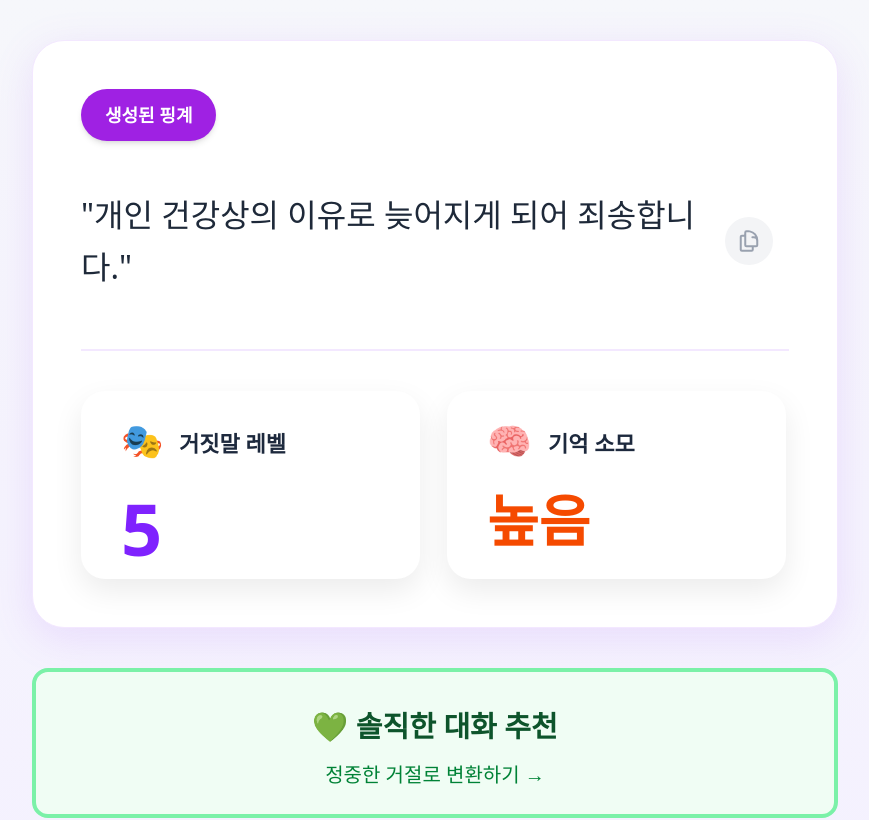
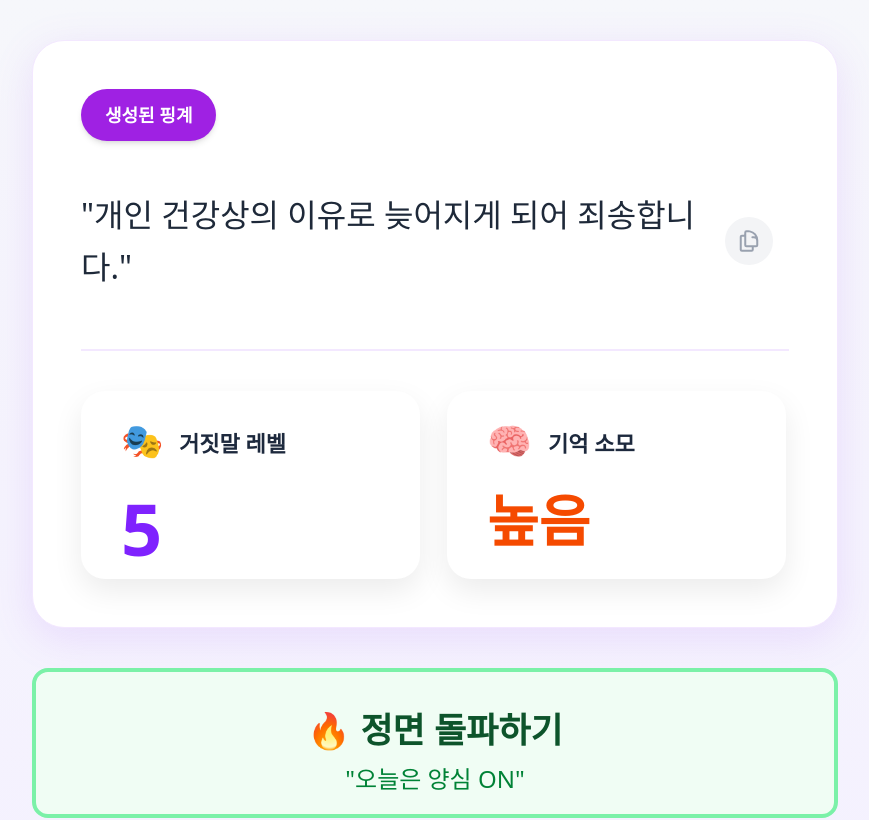
Before and after one commit to Bluedragon3rd/Frontend, a React (Vite) app in the folder makingLie/: page /result in a window 1280 px wide. Shown: the top 820 px of the page, without its empty margins (205-1074 px from the left). Built offline with nearby package versions, Linux system fonts and the light colour scheme.

Commit message:
배경수정

```diff
--- a/makingLie/src/components/HonestTalkButton.tsx
+++ b/makingLie/src/components/HonestTalkButton.tsx
@@ -20,13 +20,13 @@ const HonestTalkButton = () => {
           active:scale-[0.98]
         "
       >
-        <div className="flex flex-col items-center gap-3">
-          <div className="text-[29px] font-semibold text-green-900">
-            💚 솔직한 대화 추천
+        <div className="flex flex-col items-center gap-1">
+          <div className="text-[35px] font-semibold text-green-900">
+            🔥 정면 돌파하기
           </div>
 
-          <div className="text-[20px] text-green-700">
-            정중한 거절로 변환하기 →
+          <div className="text-[24px] text-green-700">
+            "오늘은 양심 ON"
           </div>
         </div>
       </button>
--- a/makingLie/src/pages/HonestChoice.tsx
+++ b/makingLie/src/pages/HonestChoice.tsx
@@ -6,12 +6,12 @@ import UseExcuseButton from "../components/UseExcuseButton";
 
 const HonestChoice = () => {
   return (
-    <div className="flex flex-col items-center justify-center min-h-screen bg-[#F9FAFB] pb-20 overflow-x-hidden">
+    <div className="flex flex-col justify-center items-center min-h-screen bg-gradient-to-b from-[#f6f7fb] to-[#f4f0ff] pb-20">
       {/* 1. 헤더 영역 */}
       <header className="flex flex-col items-center mb-[30px] mt-5 text-center">
         <div className="text-[64px] mb-4 select-none">🍀</div>
         <h1 className="text-[42px] font-bold text-gray-900 mb-3 tracking-tight">
-          오늘은 솔직해지는 날입니다.
+          오늘은 쫌 솔직해지세요. 제발.
         </h1>
         <h3 className="text-[20px] font-medium text-gray-500 tracking-tight">
           정직한 대화가 장기적으로 더 좋은 관계를 만듭니다
--- a/makingLie/src/pages/SecondPage.tsx
+++ b/makingLie/src/pages/SecondPage.tsx
@@ -8,7 +8,7 @@ export default function SecondPage() {
   const navigate = useNavigate();
 
   return (
-    <div className="min-h-screen flex flex-col bg-gradient-to-b from-[#f6f7fb] to-[#f4f0ff] p-6 box-border">
+    <main className="flex flex-col justify-center items-center min-h-screen bg-gradient-to-b from-[#f6f7fb] to-[#f4f0ff] pb-20">
       {/* 헤더 */}
       <div className="flex-none h-[60px] flex items-center justify-between w-full max-w-[800px] mx-auto mb-6">
         <button
@@ -52,6 +52,6 @@ export default function SecondPage() {
           </div>
         </div>
       </div>
-    </div>
+    </main>
   );
 }
```
